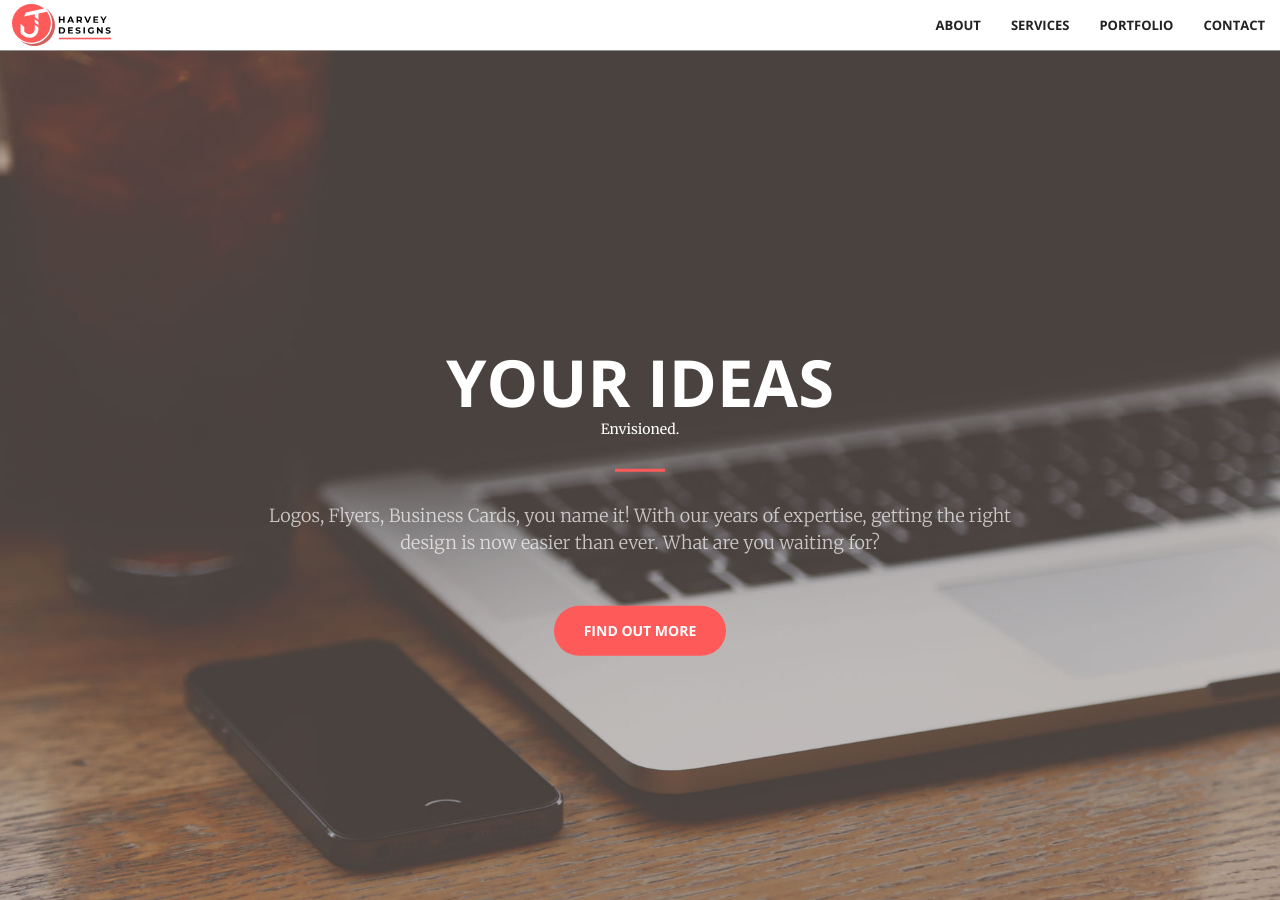
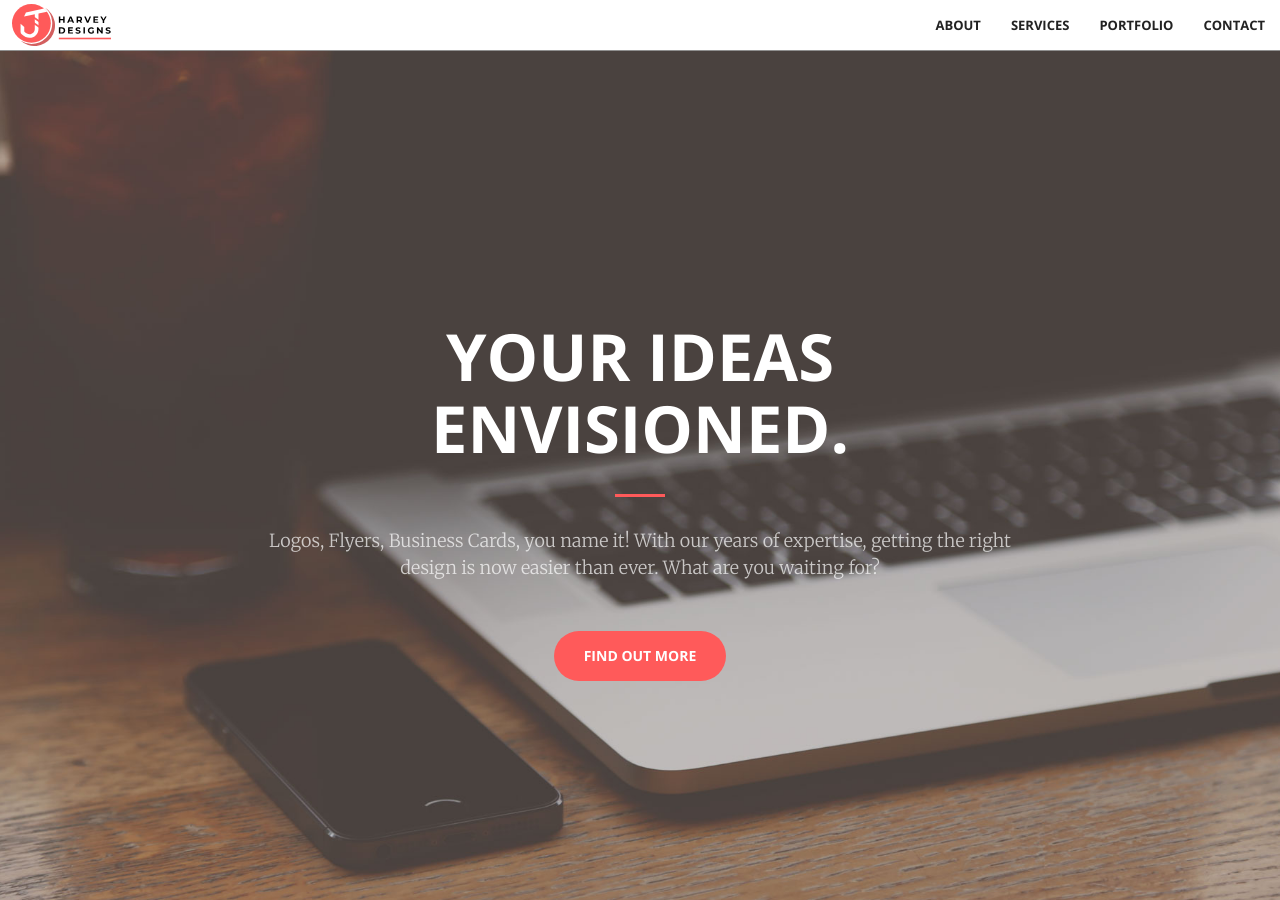
Before and after one commit to jeremiahh1198/jharveydesigns, a Jekyll site: the page built from index.html, in a window 1280 px wide and 900 px high. Built offline with Jekyll 4.4.1, drawn with Linux system fonts in a browser that asks for light colours.

```diff
--- a/_includes/header.html
+++ b/_includes/header.html
@@ -2,7 +2,7 @@
     <div class="header-content">
         <div class="header-content-inner">
             <h1>Your Ideas</h1>
-            <span id=“envisioned”>Envisioned.</span>
+            <h1 id=“envisioned”>Envisioned.</h1>
             <hr>
             <p>Logos, Flyers, Business Cards, you name it! With our years of expertise, getting the right design is now easier than ever. What are you waiting for?</p>
             <a href="#services" class="btn btn-primary btn-xl page-scroll">Find Out More</a>
```
